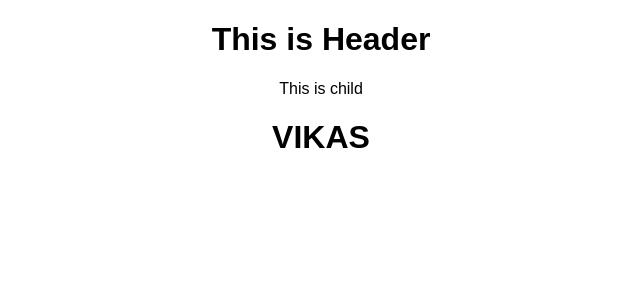
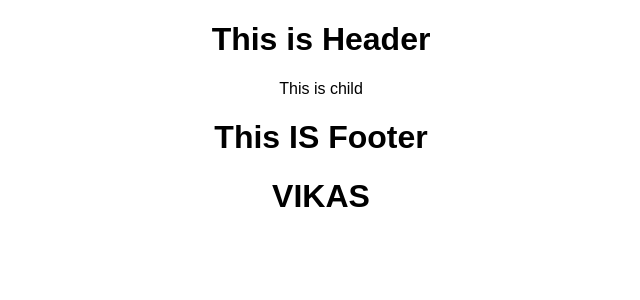
Before and after one commit to VIKASJI593/REACT-TUTORIAL, a React (Create React App) app: page / in a window 1280 px wide. Shown: the top 300 px of the page, without its empty margins (319-959 px from the left). Built offline with nearby package versions, Linux system fonts and the light colour scheme.

Commit message:
8-import-anywhere

```diff
--- /dev/null
+++ b/src/Footer.js
@@ -0,0 +1,7 @@
+import React from "react";
+const Footer = () => {
+  return <h1>This IS Footer</h1>;
+
+};
+
+export default Footer;
--- a/src/Header.js
+++ b/src/Header.js
@@ -1,10 +1,12 @@
 import React from "react";
+import Footer from "./Footer"
 
 function Header() {
   return (
     <>
       <h1>This is Header</h1>
       <p>This is child</p>
+      <Footer />
     </>
   );
 }
```
Also changed, not shown: 1 other file (tests, documents, lock files or other folders).
